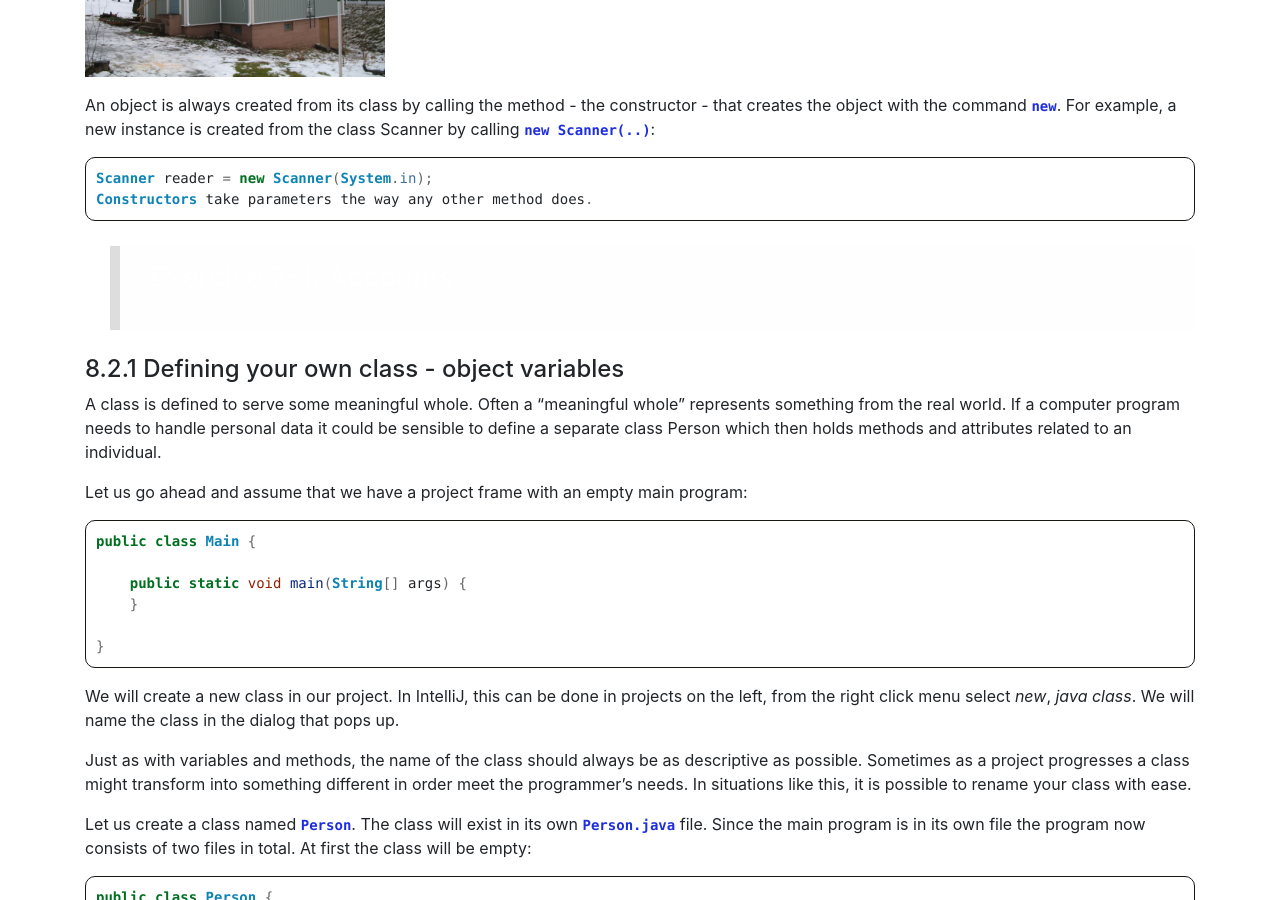
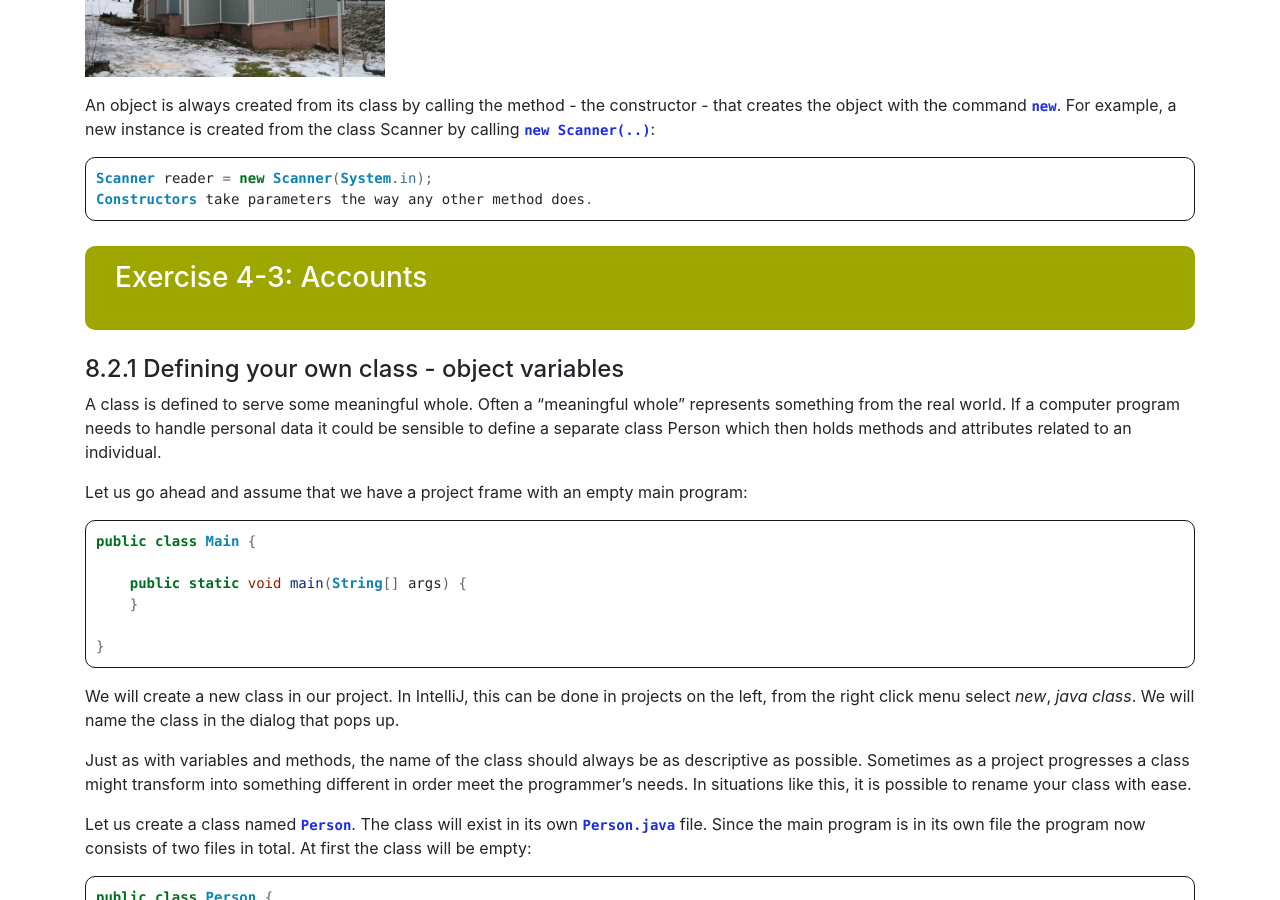
Before and after one commit to hhs-2018-se-dt-s2-apip/APDE-lesmateriaal, a Jekyll site: the page built from week7.md, in a window 1280 px wide and 900 px high, scrolled down 2862 px. Built offline with Jekyll 4.4.1, drawn with Linux system fonts in a browser that asks for light colours; comment, search, counter and statistics services are not loaded.

Commit message:
Restored exercise to original version.

````diff
--- a/_includes/week04/exercise/003.md
+++ b/_includes/week04/exercise/003.md
@@ -1,4 +1,4 @@
->> ### Exercise 7-1: Accounts
+>> ### Exercise 4-3: Accounts
 >>
 >> You are handed a ready-made class `Account` along with your exercise files. The object of the class `Account` represents a bank account that has a balance (meaning some amount of money). The accounts are used as follows:
 >>
@@ -20,13 +20,13 @@
 >> System.out.println(bartosSwissAccount);
 >>```
 >>
->> #### Exercise 7-1.1: Your first account
+>> #### Exercise 4-3.1: Your first account
 >>
 >> **Note**: there is a different exercise template for each of the sub-exercises. For this exercise use the template 003.1
 >>
 >> Create a program that creates an account with the balance of 100.0, deposits 20.0 and prints the account. Note! do all the steps described in the exercise exactly in the described order!
 >>
->> #### Exercise 7-1.2: Your first money transfer
+>> #### Exercise 4-3.2: Your first money transfer
 >>
 >> **Notw**: there is a different exercise template for each of the sub-exercises. For this exercise use the template 003.2
 >>
@@ -38,7 +38,7 @@
 >> * Deposits 100.0 to My account
 >> * Prints both accounts
 >>
->> #### Exercise 7-1.3: Money transfers
+>> #### Exercise 4-3.3: Money transfers
 >>
 >> **Note**: there is a different exercise template for each of the sub-exercises. For this exercise use the template 003.3
 >>
````
